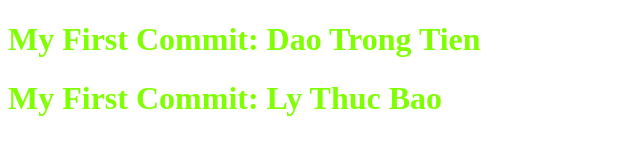
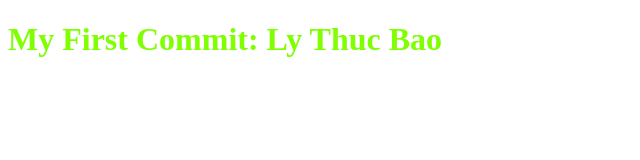
Before and after one commit to tientrong007/KoiConsulting_FE_ReactJS, a plain HTML site: page index.html in a window 1280 px wide. Shown: the whole page, without its empty margins (0-640 px from the left). Drawn offline with Linux system fonts and the light colour scheme.

Commit message:
Week1-BaoLT-My first commit

```diff
--- a/index.html
+++ b/index.html
@@ -6,7 +6,6 @@
     <title>Document</title>
 </head>
 <body>
-    <h1 class="content">My First Commit: Dao Trong Tien</h1>
     <h1 class="content">My First Commit: Ly Thuc Bao</h1>
 </body>
 
```
